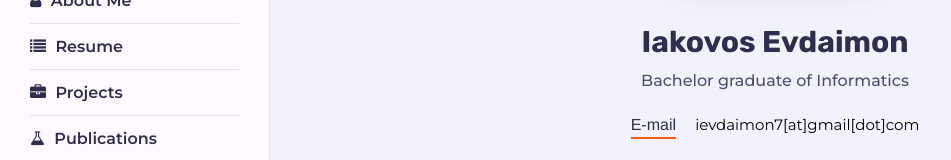
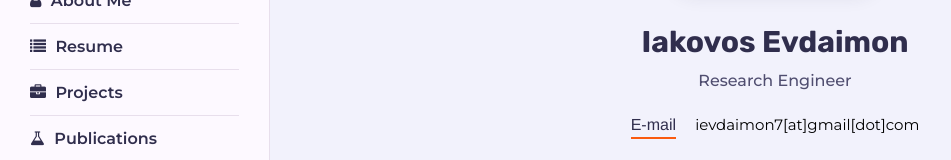
Before and after one commit to iakovos777/cv, a plain HTML site: page index.html in a window 1280 px wide. Shown: the part 387-547 px from the top of the page, without its empty margins (0-951 px from the left). Drawn offline with Linux system fonts and the light colour scheme; files whose address does not match are found by name.

Commit message:
update info-research engineer

```diff
--- a/index.html
+++ b/index.html
@@ -68,7 +68,7 @@
              <div class="intro">
                 <img src="images/me_1.jpg" alt="profile" class="shadow-dark">
                 <h1>Iakovos Evdaimon</h1>
-                <p>Bachelor graduate of Informatics</p>
+                <p>Research Engineer</p>
                 <div class="email-etc">
                   <li>
                      <span class="title">
```
